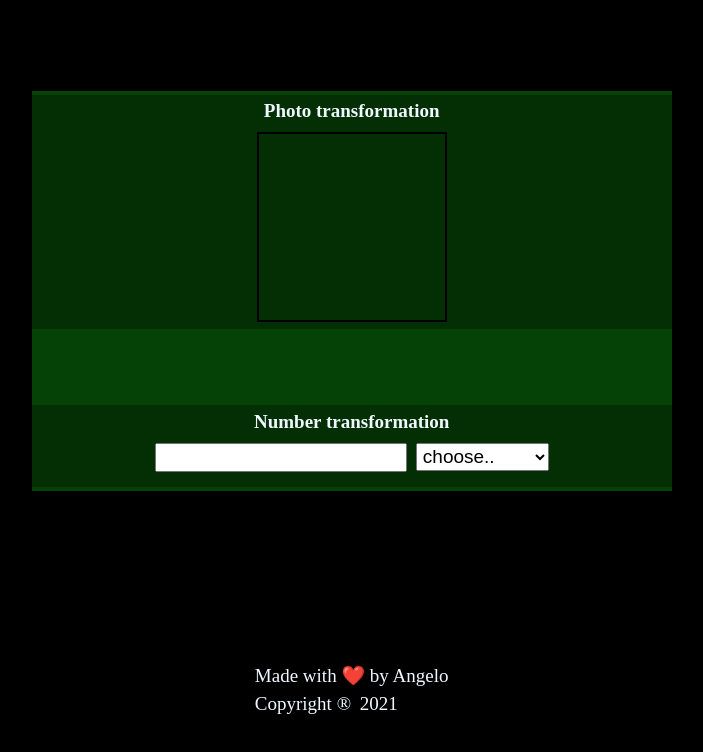
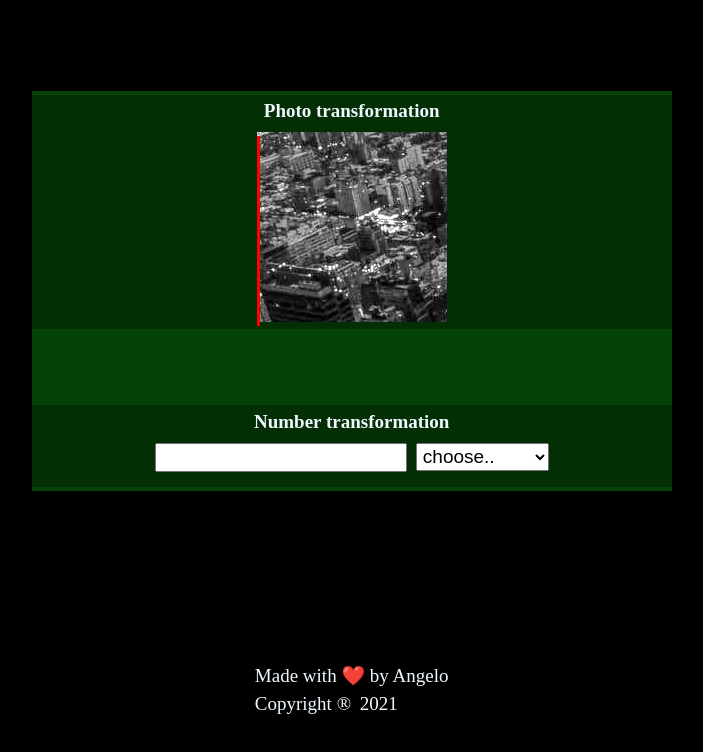
Before and after one commit to AngelosPa/numbers-converter, a plain HTML site: page index.html in a window 1280 px wide. Shown: the whole page, without its empty margins (294-997 px from the left). Drawn offline with Linux system fonts and the light colour scheme.

Commit message:
failed to made the slider

```diff
--- a/index.html
+++ b/index.html
@@ -23,8 +23,9 @@
             <input type="text" id="userName" placeholder="Write your name" />
             <button id="checkNow">Check now</button>
           </form> -->
-          <div class="photo"></div>
-          <div class="newphoto"></div>
+          <div class="photo">
+            <div class="slider"></div>
+          </div>
         </main>
       </div>
       <div class="smallcontainer">
--- a/style.css
+++ b/style.css
@@ -40,15 +40,26 @@ span {
   position: relative;
   width: 10rem;
   height: 10rem;
-  border: 2px black solid;
+  /* border: 2px black solid; */
+  background-image: url(./city2.jpeg);
 }
+
 .newphoto {
   position: absolute;
   width: 10rem;
   height: 10rem;
-  border: 2px rgb(173, 29, 29) solid;
-  top: 2.7rem;
-  display: none;
+  /* border: 2px rgb(173, 29, 29) solid; */
+  top: 9.8rem;
+
+  /* display: none; */
+  background-image: url(./city.jpeg);
+}
+.slider {
+  position: absolute;
+  width: 2px;
+  height: 10rem;
+  right: 9.7rem;
+  background-color: red;
 }
 @media only screen and (max-width: 500px) {
   .container,
```
Also changed, not shown: city.jpeg (added), city2.jpeg (added).
